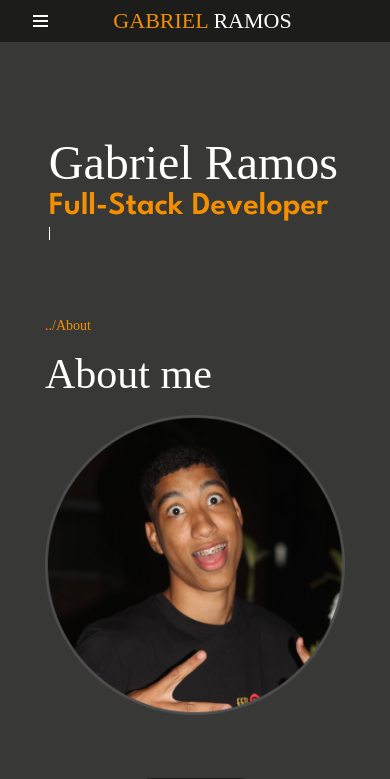
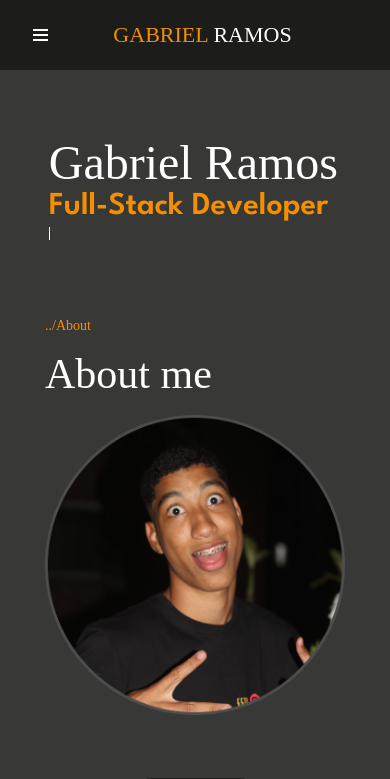
Before and after one commit to gabrieltech88/Portfolio, a website: page public/index.html in a window 390 px wide. Shown: the top 779 px of the page. Drawn offline with nearby package versions, Linux system fonts and the light colour scheme; files whose address does not match are found by name; a web font is replaced by a local one.

Commit message:
Revert "teste 9"
This reverts commit f20b12a2bd4ff708109c2cedf96786f7cb000b82.

```diff
--- a/public/styles/index.css
+++ b/public/styles/index.css
@@ -198,6 +198,7 @@ body {
         border-radius: 0;
         margin-top: 0%;
         width: 100%;
+        height: 50px;
     }
 
     #menu-burguer {
```
